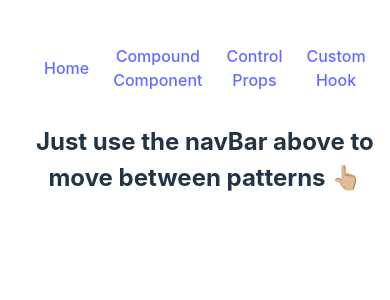
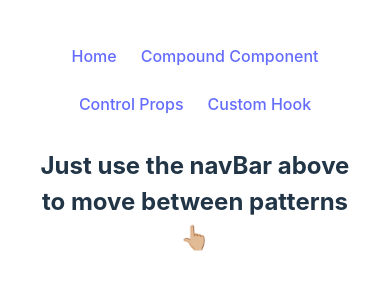
Before and after one commit to eylonshm/reactDesignPatterns, a React (Vite) app: page / in a window 390 px wide. Shown: the top 300 px of the page. Built offline with nearby package versions, Linux system fonts and the light colour scheme.

Commit message:
Fix NavBar links visability for mobile

```diff
--- a/src/componets/NavBar/index.scss
+++ b/src/componets/NavBar/index.scss
@@ -2,9 +2,13 @@
   display: flex;
   justify-content: center;
   align-items: center;
+  flex-wrap: wrap;
 
   a {
     padding: 4px;
     margin: 8px;
+    white-space: nowrap;
+    overflow: hidden;
+    text-overflow: ellipsis;
   }
 }
```
